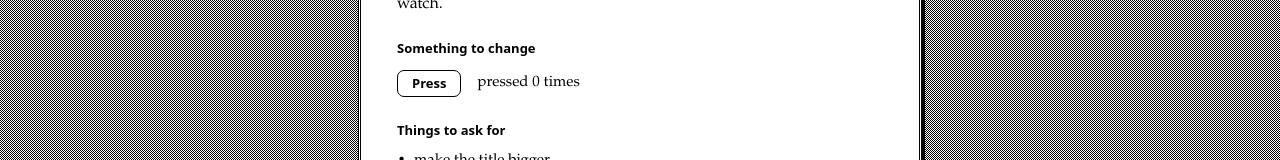
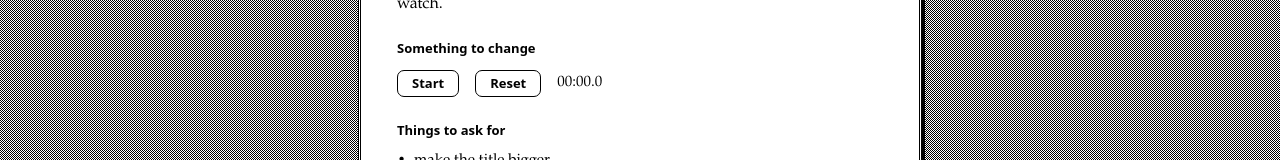
Before and after one commit to Tetraslam/computah, a Next.js app in the folder apps/demo/: page / in a window 1280 px wide. Shown: the part 302-462 px from the top of the page. Built offline with nearby package versions, Linux system fonts and the light colour scheme.

Commit message:
computah: turn the counter into a stopwatch with start, stop and reset
turn the counter into a stopwatch with start, stop and reset

Requested through the improvements box.

```diff
--- a/apps/demo/app/counter.tsx
+++ b/apps/demo/app/counter.tsx
@@ -1,17 +1,55 @@
 "use client";
 
-import { useState } from "react";
+import { useEffect, useState } from "react";
+
+function format(ms: number) {
+  const tenths = Math.floor((ms % 1000) / 100);
+  const totalSeconds = Math.floor(ms / 1000);
+  const seconds = totalSeconds % 60;
+  const minutes = Math.floor(totalSeconds / 60);
+  return `${String(minutes).padStart(2, "0")}:${String(seconds).padStart(2, "0")}.${tenths}`;
+}
 
 export function Counter() {
-  const [count, setCount] = useState(0);
+  const [banked, setBanked] = useState(0);
+  const [startedAt, setStartedAt] = useState<number | null>(null);
+  const [now, setNow] = useState(0);
+  const running = startedAt !== null;
+
+  useEffect(() => {
+    if (startedAt === null) return;
+    const id = setInterval(() => setNow(Date.now()), 100);
+    return () => clearInterval(id);
+  }, [startedAt]);
+
+  const elapsed = running ? banked + (now - startedAt) : banked;
+
+  function start() {
+    const t = Date.now();
+    setNow(t);
+    setStartedAt(t);
+  }
+
+  function stop() {
+    setBanked(elapsed);
+    setStartedAt(null);
+  }
+
+  function reset() {
+    setBanked(0);
+    setStartedAt(null);
+    setNow(0);
+  }
+
   return (
     <div className="flex items-center gap-4">
-      <button type="button" className="push" onClick={() => setCount(count + 1)}>
-        Press
+      <button type="button" className="push" onClick={running ? stop : start}>
+        {running ? "Stop" : "Start"}
       </button>
-      <span className="text-[15px] tabular-nums">
-        pressed {count} {count === 1 ? "time" : "times"}
-      </span>
+      <button type="button" className="push" onClick={reset}>
+        Reset
+      </button>
+      <span className="text-[15px] tabular-nums">{format(elapsed)}</span>
     </div>
   );
 }
```
